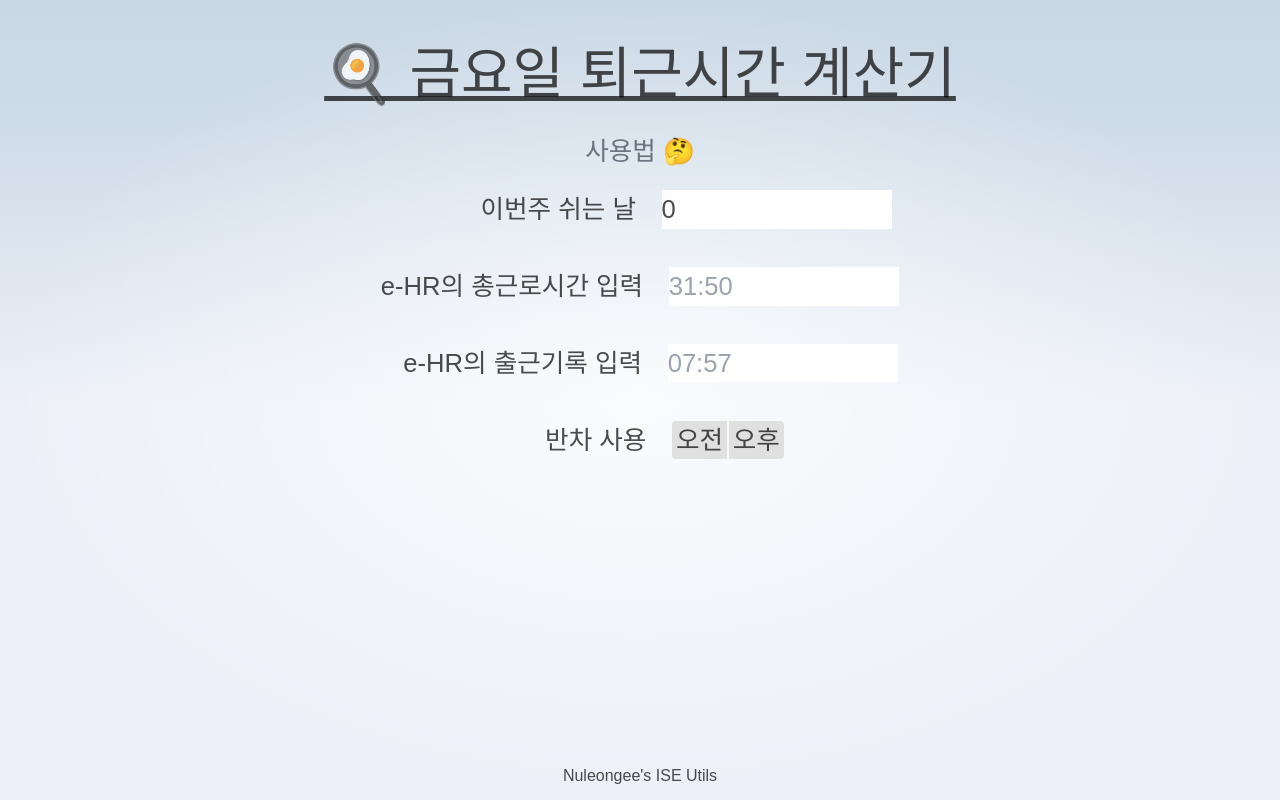
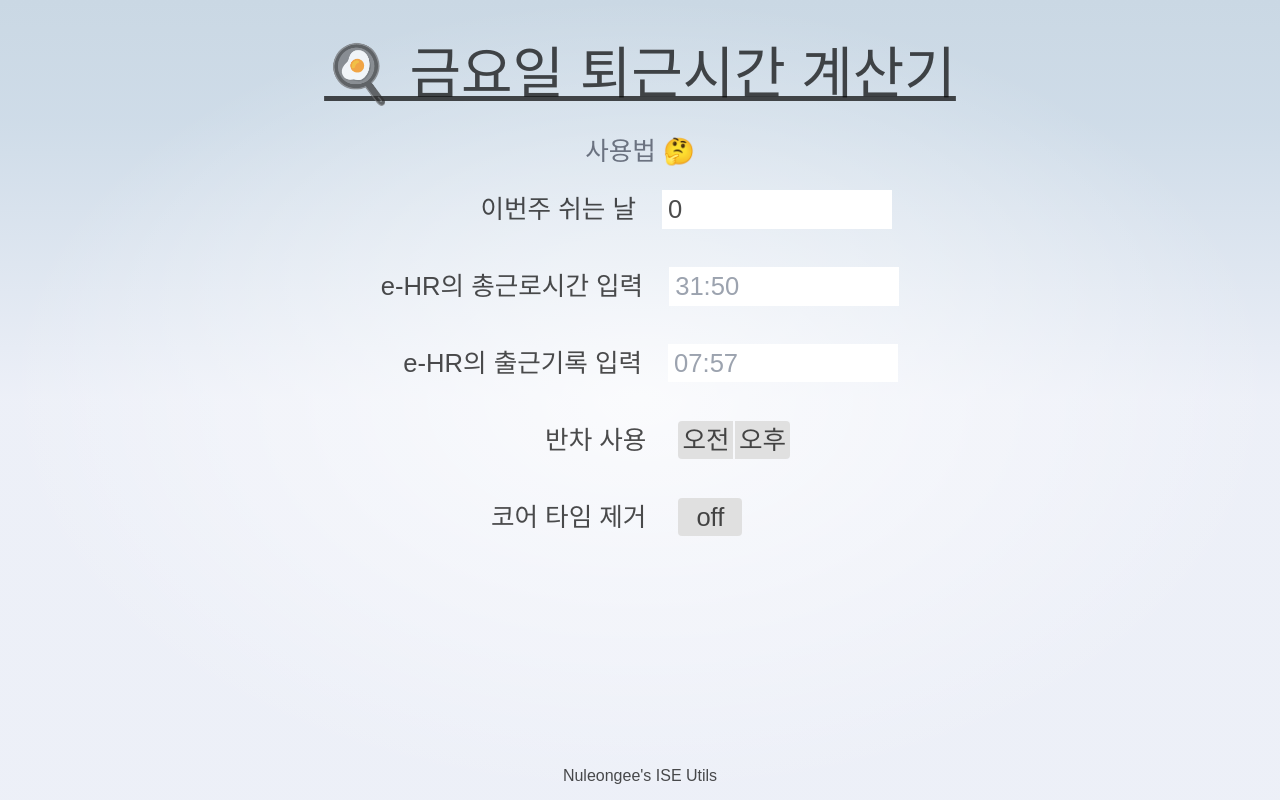
Before and after one commit to nuleongee/ise-utils, a SvelteKit app: page / in a window 1280 px wide. Built offline with nearby package versions, Linux system fonts and the light colour scheme; a web font is replaced by a local one.

Commit message:
feat: 코어 타임 제거 추가

```diff
--- a/src/routes/+page.svelte
+++ b/src/routes/+page.svelte
@@ -16,7 +16,8 @@
 		isGuideShow = false,
 		isMobile = false,
 		orientation = 0,
-		half = 0; // 0: 반차 X, 1: 오전 반차, 2: 오후 반차
+		half = 0,// 0: 반차 X, 1: 오전 반차, 2: 오후 반차
+		specialDay = false;
 
 	function guideShow() {
 		isMobile = Device.isMobile;
@@ -52,6 +53,10 @@
 		} else {
 			half = type;
 		}
+	}
+
+	function handleSpecialDayClick() {
+		specialDay = !specialDay;
 	}
 
 	function handleWorkTimeInput(event) {
@@ -117,7 +122,7 @@
 
 		let minQuittingTime = baseTime.add(half === 1 ? 0 : 16, 'hour');
 
-		if (quittingTime < minQuittingTime) {
+		if (!specialDay&& quittingTime < minQuittingTime) {
 			quittingTime = minQuittingTime;
 		}
 	}
@@ -174,10 +179,21 @@
 		</div>
 	</span>
 	<br />
+	<span>
+		<label>&nbsp;&nbsp;코어 타임 제거</label>
+		<div class="buttonWrap">
+			{#if specialDay}
+				<button class="half on coreTime" on:click={handleSpecialDayClick}>on</button>
+			{:else}
+				<button class="half coreTime" on:click={handleSpecialDayClick}>off</button>
+			{/if}
+		</div>
+	</span>
+	<br />
 	{#if quittingTime.hour() < 10}
 		<span>총근로시간 확인 필요! 😡</span>
 	{/if}
-	{#if !error && Number.isInteger(quittingTime.hour()) && quittingTime.hour() > 10 && Number.isInteger(quittingTime.minute())}
+	{#if !error && Number.isInteger(quittingTime.hour()) && quittingTime.hour() >= 10 && Number.isInteger(quittingTime.minute())}
 		<span>
 			{dayjs(quittingTime).format('a h시 m분 퇴근!')}
 			<img class="bye" src="{base}/images/bye.gif" alt="bye" />
@@ -213,6 +229,7 @@
 	.buttonWrap {
 		max-width: 18dvw;
 		margin-left: 2dvw;
+		padding-left: 0.5dvw;
 	}
 
 	img.bye {
@@ -255,5 +272,11 @@
 			background: #a15ff3;
 			color: white;
 		}
+
+		&.coreTime{
+			width: 4dvw;
+			min-width: 4rem;
+			border-radius: 0.25rem;
+		}
 	}
 </style>
```
